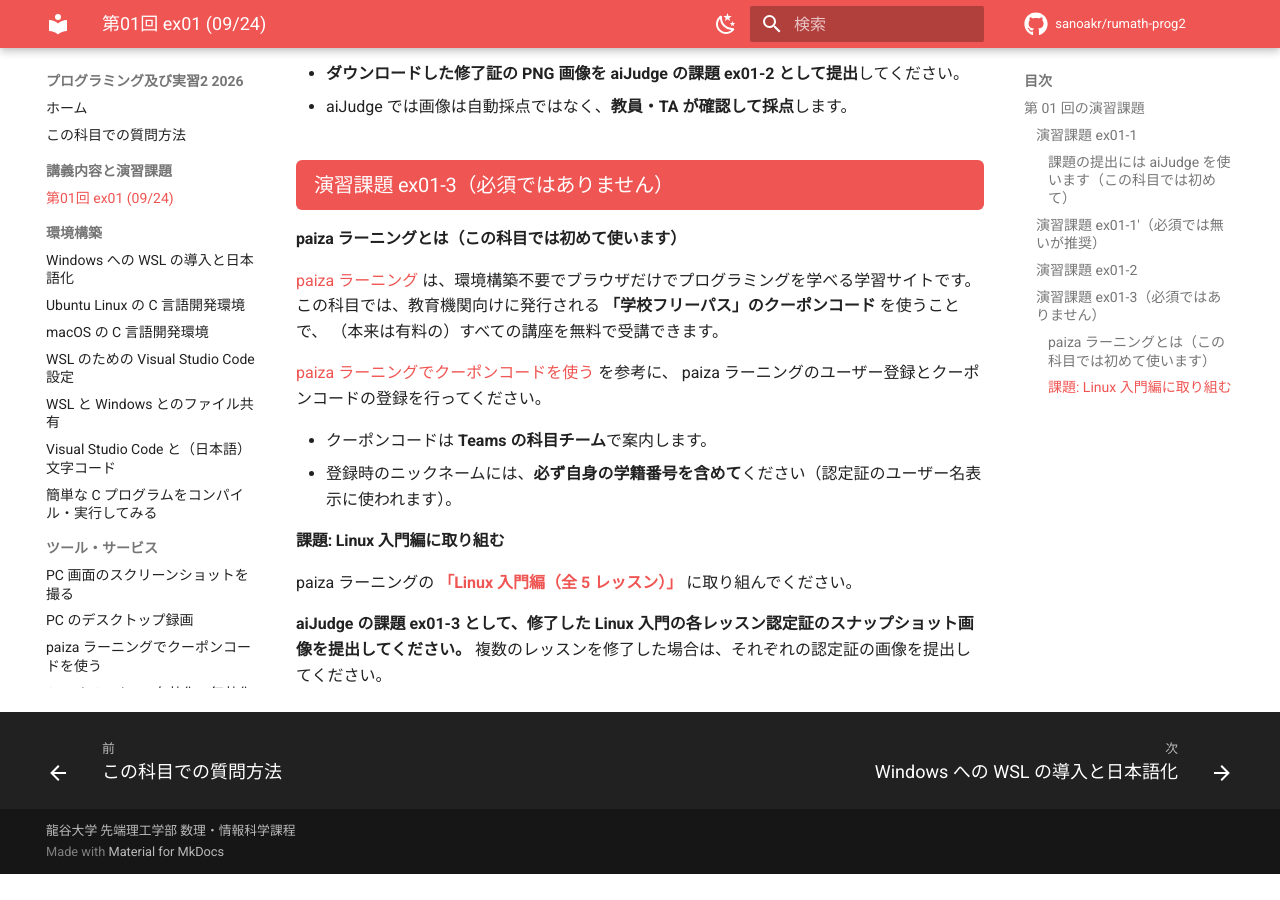
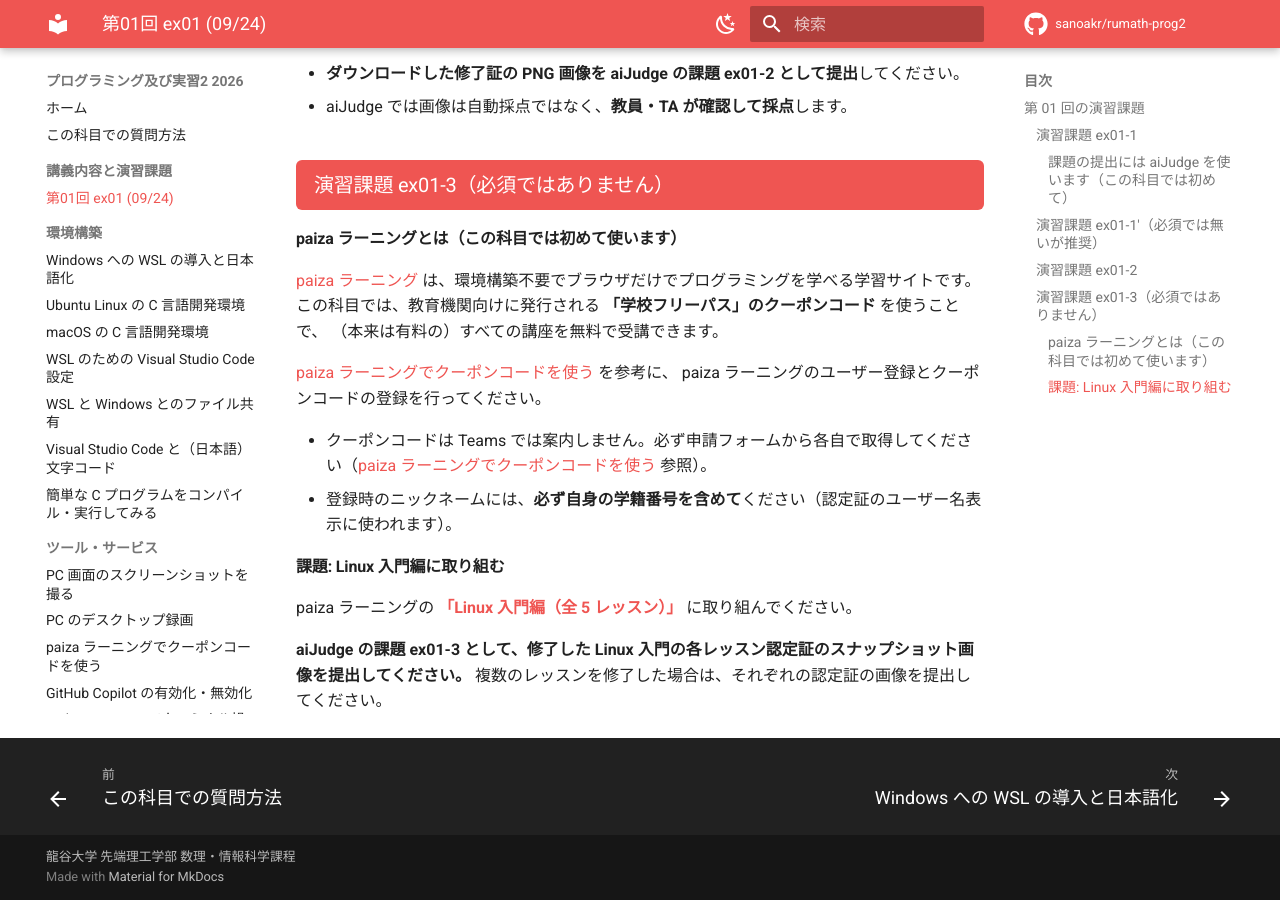
Before and after one commit to sanoakr/rumath-prog2, an MkDocs documentation site: the page built from docs/ex01.md, in a window 1280 px wide and 900 px high, scrolled down 1995 px. Built offline with MkDocs 1.6.1 and Material for MkDocs 9.7.7, drawn with Linux system fonts in a browser that asks for light colours; comment, search, counter and statistics services are not loaded; before the commit the page ends 2869 px from its top, so only the background shows below that.

Commit message:
fix: paiza coupon is self-served via the request form, not Teams

```diff
--- a/docs/ex01.md
+++ b/docs/ex01.md
@@ -78,7 +78,7 @@ C 言語環境の構築ができたら、**`cc` コマンドを実行したタ
 [paiza ラーニングでクーポンコードを使う](setup/paiza-coupon.md) を参考に、
 paiza ラーニングのユーザー登録とクーポンコードの登録を行ってください。
 
-- クーポンコードは **Teams の科目チーム**で案内します。
+- クーポンコードは Teams では案内しません。必ず申請フォームから各自で取得してください（[paiza ラーニングでクーポンコードを使う](setup/paiza-coupon.md) 参照）。
 - 登録時のニックネームには、**必ず自身の学籍番号を含めて**ください（認定証のユーザー名表示に使われます）。
 
 #### 課題: Linux 入門編に取り組む
```
